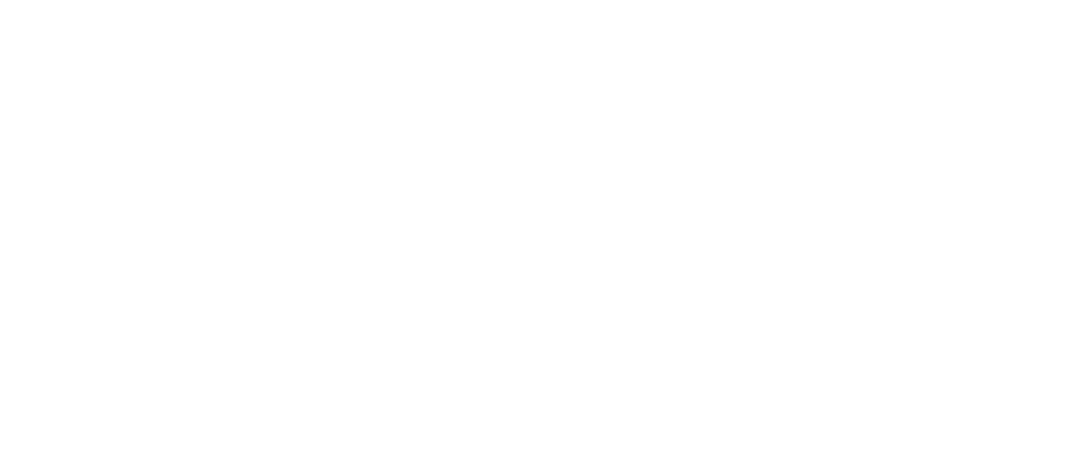
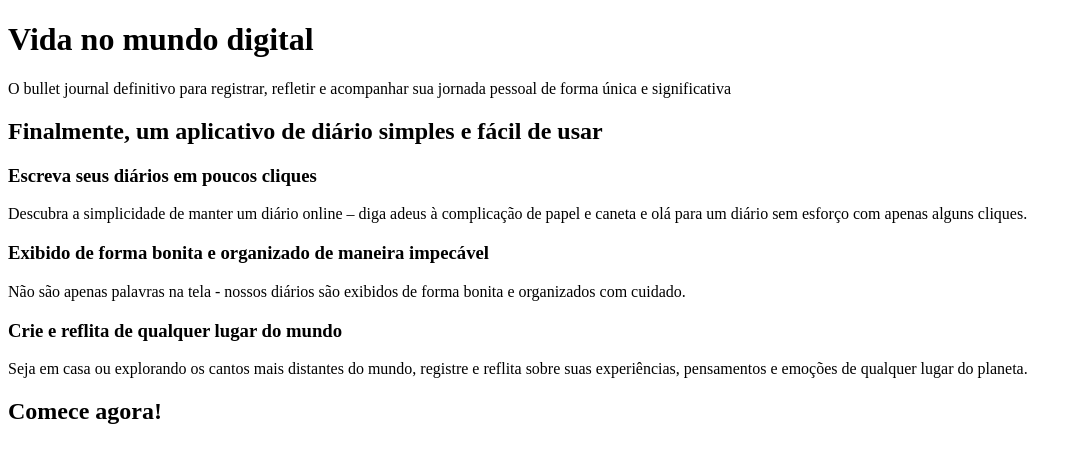
Before and after one commit to lLordShadows/Future-Fullstack, a plain HTML site: page Quill/index.html in a window 1280 px wide. Shown: the whole page, without its empty margins (0-1082 px from the left). Drawn offline with Linux system fonts and the light colour scheme.

Commit message:
Títulos e Parágrafos
Inseri os títulos e os parágrafos que serão trabalhados

```diff
--- a/Quill/index.html
+++ b/Quill/index.html
@@ -1,11 +1,32 @@
 <!DOCTYPE html>
-<html lang="en">
+<html lang="pt-br">
 <head>
     <meta charset="UTF-8">
     <meta name="viewport" content="width=device-width, initial-scale=1.0">
     <title>Quill Project</title>
 </head>
 <body>
+    <h1>Vida no mundo digital</h1>
+    <p>
+        O bullet journal definitivo para registrar, refletir e acompanhar sua jornada pessoal de forma única e significativa
+    </p>
+
+    <h2>Finalmente, um aplicativo de diário simples e fácil de usar</h2>
+
+    <h3>Escreva seus diários em poucos cliques</h3>
+    <p>
+        Descubra a simplicidade de manter um diário online – diga adeus à complicação de papel e caneta e olá para um diário sem esforço com apenas alguns cliques.
+    </p>
+    <h3>Exibido de forma bonita e organizado de maneira impecável</h3>
+    <p>
+        Não são apenas palavras na tela - nossos diários são exibidos de forma bonita e organizados com cuidado.
+    </p>
+    <h3>Crie e reflita de qualquer lugar do mundo</h3>
+    <p>
+        Seja em casa ou explorando os cantos mais distantes do mundo, registre e reflita sobre suas experiências, pensamentos e emoções de qualquer lugar do planeta.
+    </p>
+
+    <h2>Comece agora!</h2>
 
 </body>
 </html>
```
